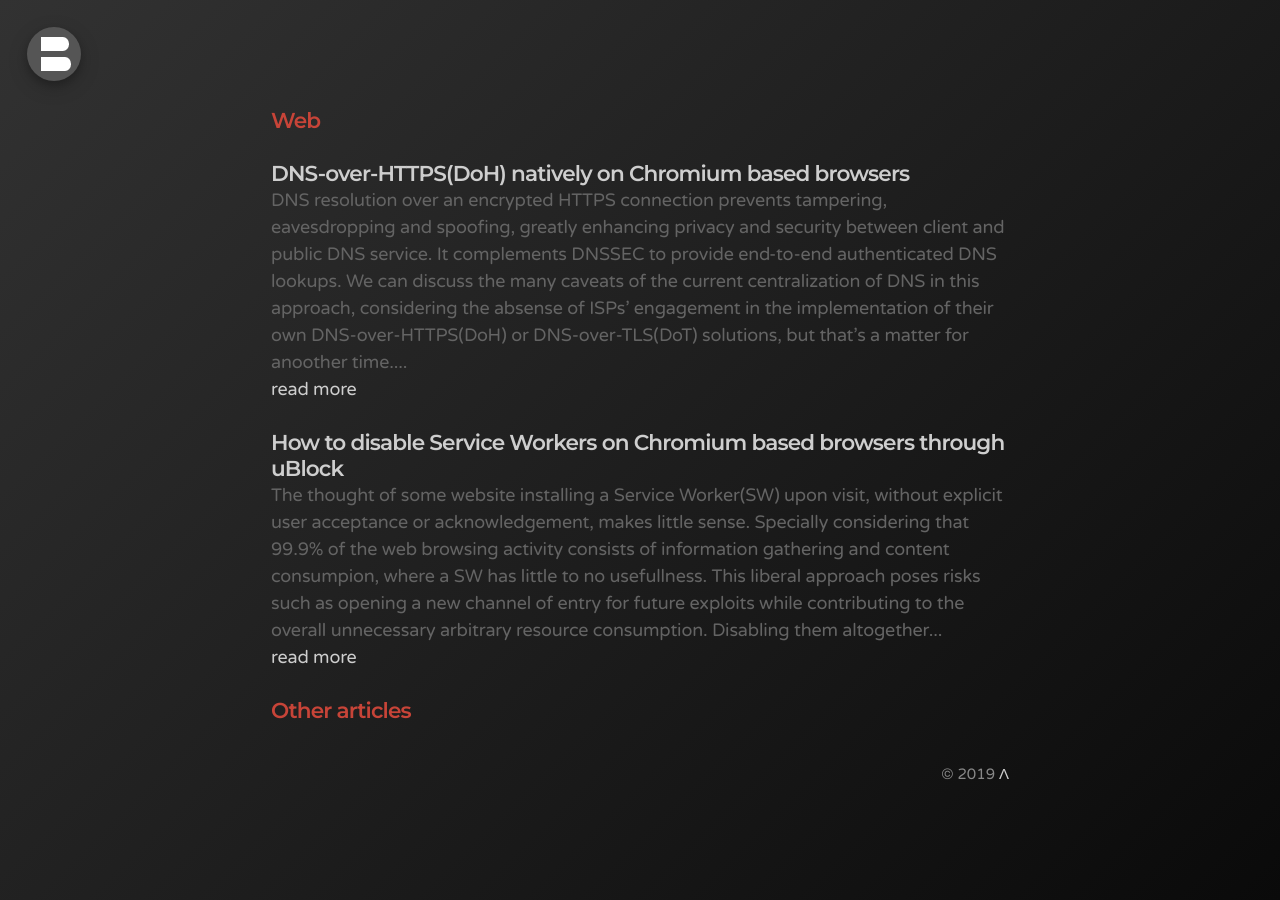
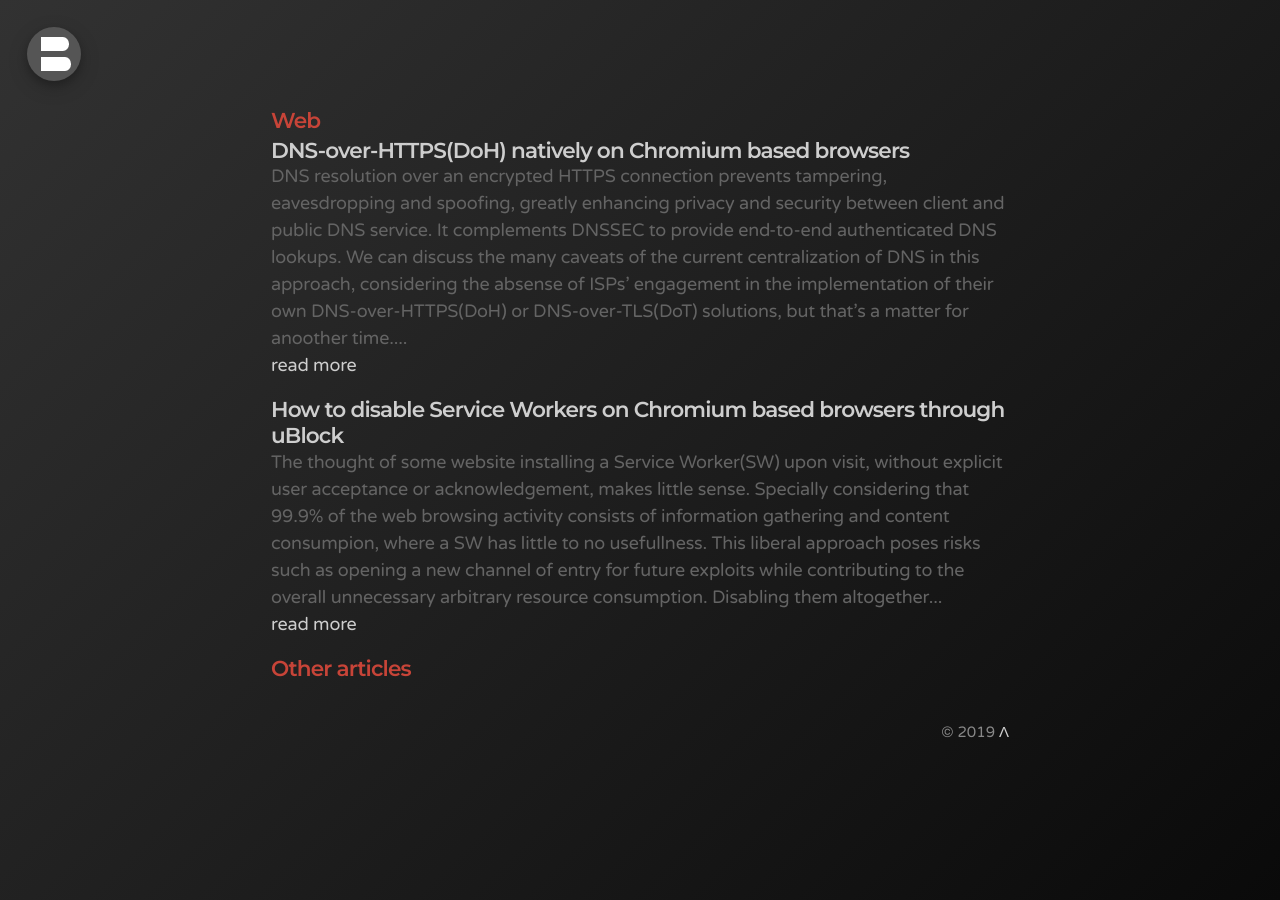
Before and after one commit to bonina/bonina.github.io, a Jekyll site: the page built from web.md, in a window 1280 px wide. Built offline with Jekyll 4.4.1, drawn with Linux system fonts in a browser that asks for light colours.

Commit message:
Update _posts.scss

```diff
--- a/_sass/_posts.scss
+++ b/_sass/_posts.scss
@@ -20,13 +20,14 @@
   margin-bottom: 0;
 }
 
+.title-categories {
+  margin-top: 1.5rem;
+  margin-bottom: 0.5rem;
+}
+
 .post-categories {
   display: block;
   margin-top: 0.2rem;
   margin-bottom: 1rem;
   color: #646464;
 }
-
-.categories-page {
-  margin-top: 1.5rem;
-}
```
